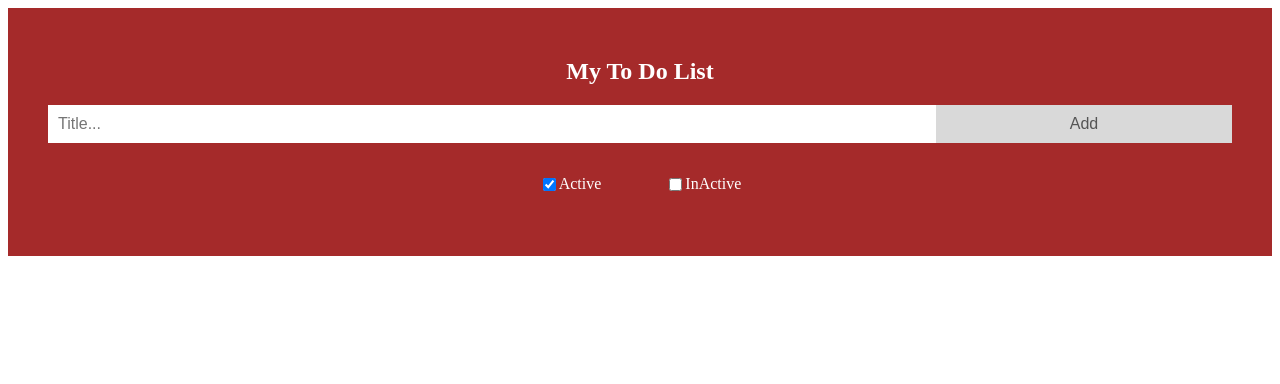
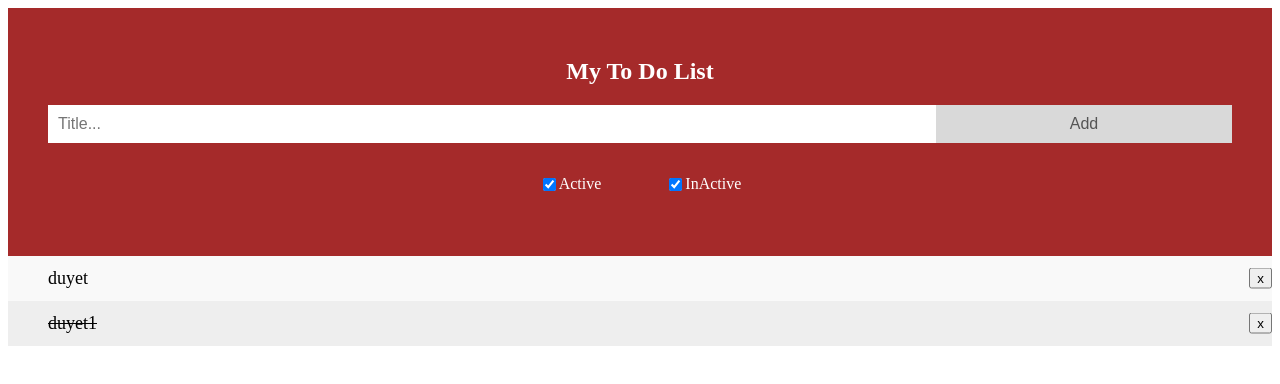
Before and after one commit to duyetvv/angular-exercise, an Angular app: page / in a window 1280 px wide. Shown: the top 384 px of the page. Built offline with nearby package versions, Linux system fonts and the light colour scheme.

Commit message:
update code

```diff
--- a/src/app/todos/todos.component.html
+++ b/src/app/todos/todos.component.html
@@ -5,17 +5,17 @@
   <label for="active"> Active
     <input
       type="checkbox"
-      name="false"
+      name="true"
       id="active"
-      [checked]="filters.indexOf('false') > -1"
+      [checked]="filters.indexOf('true') > -1"
       (change)="handleFilter($event)">
   </label>
   <label for="inactive"> InActive
     <input
       type="checkbox"
-      name="true"
+      name="false"
       id="inactive"
-      [checked]="(filters.indexOf('true') > -1)"
+      [checked]="(filters.indexOf('false') > -1)"
       (change)="handleFilter($event)">
   </label>
 </form>
@@ -23,7 +23,6 @@
 <ul id="myUL">
   <li *ngFor="let item of todos; index as i"
     [class.inactive]="!item.status"
-    [class.hidden]="(filters.indexOf(item.status.toString()) > -1)"
     (click)="toggleStatus(i)">
     {{item.name}}
     <button (click)="deleteTodo(i)">x</button>
--- a/src/app/todos/todos.component.ts
+++ b/src/app/todos/todos.component.ts
@@ -7,13 +7,19 @@ import { Component, OnInit } from '@angular/core';
 })
 
 export class TodosComponent implements OnInit {
-  todos:any = [ ];
+  oriTodos:any = [
+    { name: 'duyet', status: true },
+    { name: 'duyet1', status: false }
+  ];
+
+  todos:any = [];
   name:string = '';
-  filters:string[] = ['false'];
+  filters:string[] = ['false', 'true'];
 
   constructor() { }
 
   ngOnInit() {
+    this.filterTodo();
   }
 
   addTodo() {
@@ -21,20 +27,23 @@ export class TodosComponent implements OnInit {
       return;
     }
 
-    this.todos.push({
+    this.oriTodos.push({
       name: this.name,
       status: true
     });
 
+    this.filterTodo();
     this.name = '';
   }
 
   toggleStatus(index) {
     this.todos[index].status = !this.todos[index].status;
+    this.filterTodo();
   }
 
   deleteTodo(index) {
-    this.todos.splice(index, 1);
+    this.oriTodos.splice(index, 1);
+    this.todos = [].concat(this.oriTodos);
   }
 
   handleFilter(evt) {
@@ -43,8 +52,17 @@ export class TodosComponent implements OnInit {
 
     if (evt.target.checked) {
       this.filters = Array.from(new Set(this.filters.concat(name)));
+      this.filterTodo();
       return;
     }
     this.filters = this.filters.filter(ele => ele !== name)
+    this.filterTodo();
+  }
+
+  filterTodo() {
+    this.todos = !this.filters.length ? []
+    : [].concat(
+      this.oriTodos.filter(todo => this.filters.indexOf(todo.status.toString()) !== -1)
+    );
   }
 }
```
